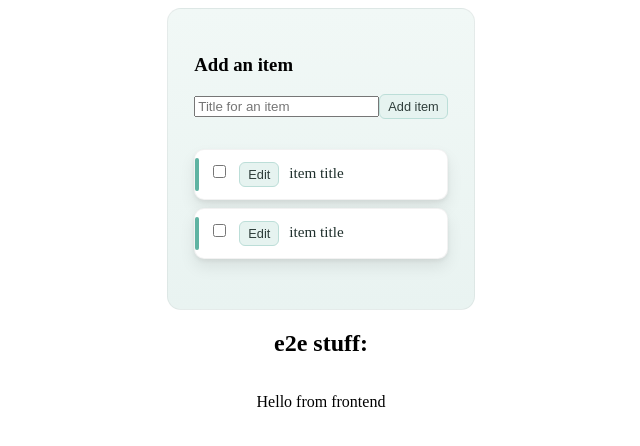
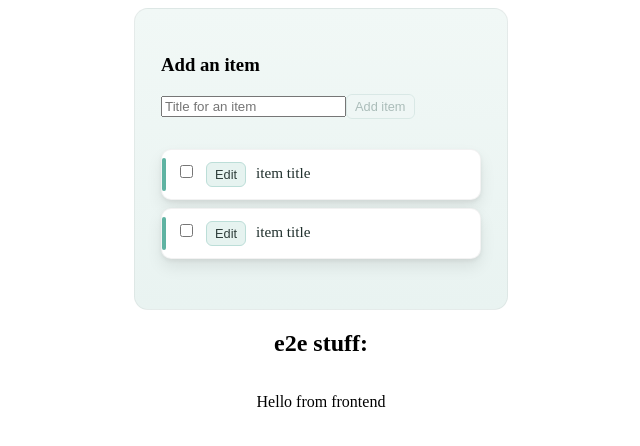
Before and after one commit to jhpyyk/tdd-mooc-webapp, a React (Vite) app in the folder frontend/: page / in a window 1280 px wide. Shown: the top 446 px of the page, without its empty margins (319-959 px from the left). Built offline with nearby package versions, Linux system fonts and the light colour scheme; no server answers.

Commit message:
Fix some styling

```diff
--- a/frontend/src/components/AddItemForm/AddItemForm.tsx
+++ b/frontend/src/components/AddItemForm/AddItemForm.tsx
@@ -1,5 +1,5 @@
 import { useState, type FormEvent } from "react";
-import type { TodoItemData, TodoItemDataNoId } from "../../types";
+import type { TodoItemDataNoId } from "../../types";
 
 interface AddItemFormProps {
     titleInitialValue: string;
--- a/frontend/src/components/TodoItem/TodoItem.css
+++ b/frontend/src/components/TodoItem/TodoItem.css
@@ -51,19 +51,3 @@
 
     overflow-wrap: anywhere;
 }
-button {
-    background-color: #e6f3f0;
-    border: 1px solid #bcded8;
-    border-radius: 6px;
-    padding: 4px 8px;
-
-    font-size: 0.8rem;
-    color: #2f3e3b;
-    cursor: pointer;
-
-    white-space: nowrap;
-}
-
-button:hover {
-    background-color: #d9eeea;
-}
--- a/frontend/src/components/TodoPage/TodoPage.css
+++ b/frontend/src/components/TodoPage/TodoPage.css
@@ -2,6 +2,7 @@
     display: flex;
     flex-direction: column;
     gap: 14px;
+    width: 100%;
     max-width: 25vw;
 
     background: linear-gradient(180deg, #f1f8f6, #e9f3f1);
@@ -9,3 +10,29 @@
     border: 1px solid rgba(0, 0, 0, 0.05);
     border-radius: 14px;
 }
+
+button {
+    background-color: #e6f3f0;
+    border: 1px solid #bcded8;
+    border-radius: 6px;
+    padding: 4px 8px;
+
+    font-size: 0.8rem;
+    color: #2f3e3b;
+    cursor: pointer;
+
+    white-space: nowrap;
+}
+
+button:not(:disabled):hover {
+    background-color: #d9eeea;
+}
+
+button:disabled {
+    background-color: #f0f7f6;
+    border: 1px solid #d1e3e0;
+    color: #8fa5a1;
+    cursor: auto;
+
+    opacity: 0.7;
+}
```
